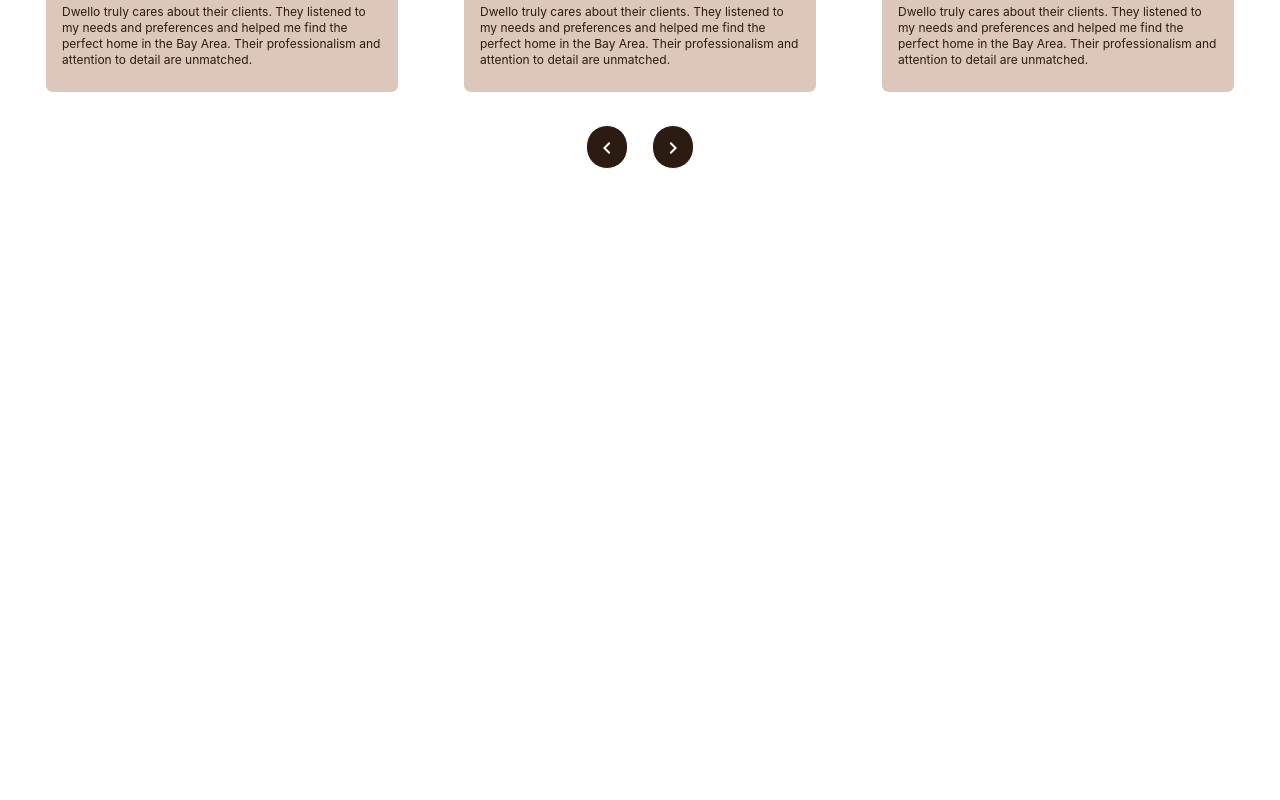
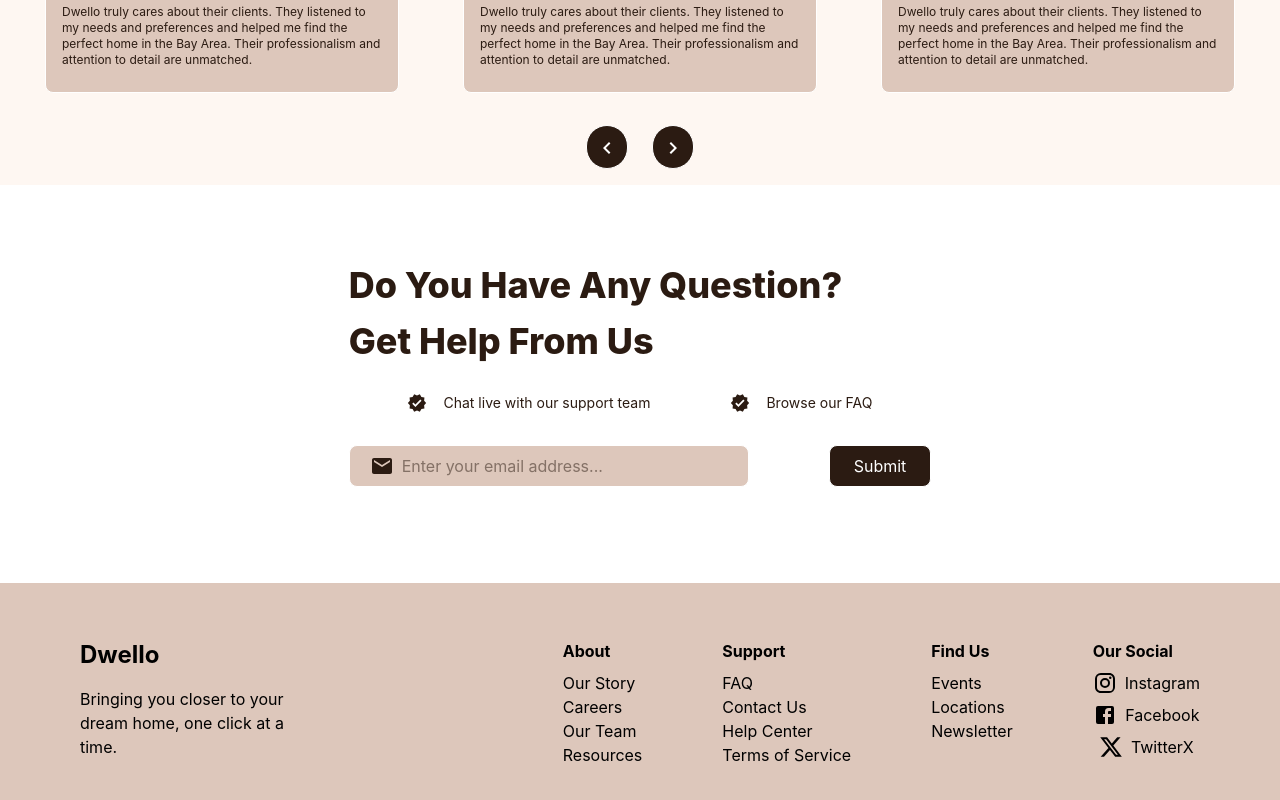
Before and after one commit to Jafar610/DreamHome, a React app: page / in a window 1280 px wide. Shown: the part 2984-3784 px from the top of the page. Before the commit the page ends 3169 px from the top, so only its background shows below. Built offline with nearby package versions, Linux system fonts and the light colour scheme; the HTML template or start-up script is replaced by a standard one.

Commit message:
Footer page added

```diff
--- a/src/App.jsx
+++ b/src/App.jsx
@@ -1,10 +1,11 @@
 import AboutUs from "./Components/AboutUs/AboutUs"
+import AnyQuestion from "./Components/AnyQuestion/AnyQuestion"
 import Header from "./Components/Header/Header"
 import Hero from "./Components/Hero/Hero"
 import Popular from "./Components/Popular/Popular"
 import WhatPeopleSay from "./Components/WhatPeopleSay/WhatPeopleSay"
 import WhyChooseUs from "./Components/WhyChooseUs/WhyChooseUs"
-
+import Footer from "./Components/Footer/Footer"
 
 
 function App() {
@@ -17,6 +18,8 @@
       <WhyChooseUs/>
       <Popular/>
       <WhatPeopleSay/>
+      <AnyQuestion/>
+      <Footer/>
     </>
   )
 }
--- /dev/null
+++ b/src/Components/AnyQuestion/AnyQuestion.jsx
@@ -0,0 +1,39 @@
+import React from 'react'
+import VerifiedIcon from '@mui/icons-material/Verified';
+import EmailIcon from '@mui/icons-material/Email';
+function AnyQuestion() {
+  return (
+    <>
+        <div className='flex justify-center align-center w-full mt-20 mb-20'>
+            <div>
+                <div className='text-[#2B1B12]'>
+                    <h1 className='text-4xl font-extrabold'>Do You Have Any Question? </h1>
+                    <h1 className='text-4xl font-extrabold py-4'>Get Help From Us</h1>
+                </div>
+
+                <div className='flex justify-center align-center gap-20 text-[#2B1B12] py-4'>
+                    <div className='flex justify-center align-center gap-4 text-sm'>
+                        <VerifiedIcon fontSize='small'/>
+                        <p>Chat live with our support team</p>
+                    </div>
+                    <div className='flex justify-center align-center gap-4 text-sm'>
+                        <VerifiedIcon fontSize='small'/>
+                        <p>Browse our FAQ</p>
+                    </div>
+                </div>
+
+
+                <div className='flex justify-center align-center gap-20 py-4 text-[#2B1B12]'>
+                    <div className='flex justify-start align-center gap-2 border border-white px-5 py-2 rounded-lg bg-[#DDC7BB] w-[400px]'>
+                        <EmailIcon />
+                        <input type="text" placeholder='Enter your email address...' className='outline-none' />
+                    </div>
+                    <button className='border border-white bg-[#2B1B12] px-6 py-2 text-white rounded-lg'>Submit</button>
+                </div>
+            </div>
+        </div>
+    </>
+  )
+}
+
+export default AnyQuestion
--- /dev/null
+++ b/src/Components/Footer/Footer.jsx
@@ -0,0 +1,58 @@
+import React from "react";
+import InstagramIcon from "@mui/icons-material/Instagram";
+import FacebookIcon from "@mui/icons-material/Facebook";
+import XIcon from "@mui/icons-material/X";
+function Footer() {
+  return (
+    <>
+      <div className="bg-[#ddc7bb]">
+        <div className="flex justify-between align-center px-20 py-10">
+          <div className="">
+            <h2 className="text-2xl font-bold py-4">Dwello</h2>
+            <p className="w-1/2">Bringing you closer to your dream home, one click at a time.</p>
+          </div>
+
+          <div className="flex justify-center align-center gap-20 py-4">
+            <div className="">
+              <p className="font-bold pb-2">About</p>
+              <p>Our Story</p>
+              <p>Careers</p>
+              <p>Our Team</p>
+              <p>Resources</p>
+            </div>
+            <div>
+              <p className="font-bold pb-2">Support</p>
+              <p>FAQ</p>
+              <p>Contact Us</p>
+              <p>Help Center</p>
+              <p>Terms of Service</p>
+            </div>
+            <div>
+              <p className="font-bold pb-2">Find Us</p>
+              <p>Events</p>
+              <p>Locations</p>
+              <p>Newsletter</p>
+            </div>
+            <div>
+                <p className="font-bold pb-2">Our Social</p>
+              <div className="flex justify-center align-center gap-2 pb-2">
+                <InstagramIcon />
+                <p>Instagram</p>
+              </div>
+              <div className="flex justify-center align-center gap-2 pb-2">
+                <FacebookIcon />
+                <p>Facebook</p>
+              </div>
+              <div className="flex justify-center align-center gap-2 pb-2">
+                <XIcon />
+                <p>TwitterX</p>
+              </div>
+            </div>
+          </div>
+        </div>
+      </div>
+    </>
+  );
+}
+
+export default Footer;
--- a/src/Components/WhatPeopleSay/WhatPeopleSay.jsx
+++ b/src/Components/WhatPeopleSay/WhatPeopleSay.jsx
@@ -13,7 +13,7 @@
 function WhatPeopleSay() {
   return (
     <>
-      <div className="w-full mt-20 bg-[#ffffff]">
+      <div className="w-full mt-20 bg-[#fef7f2]">
         <div className="px-20">
           <div className="flex justify-center align-center">
             <h1 className="text-4xl text-[#2B1B12] font-extrabold py-4">
```
